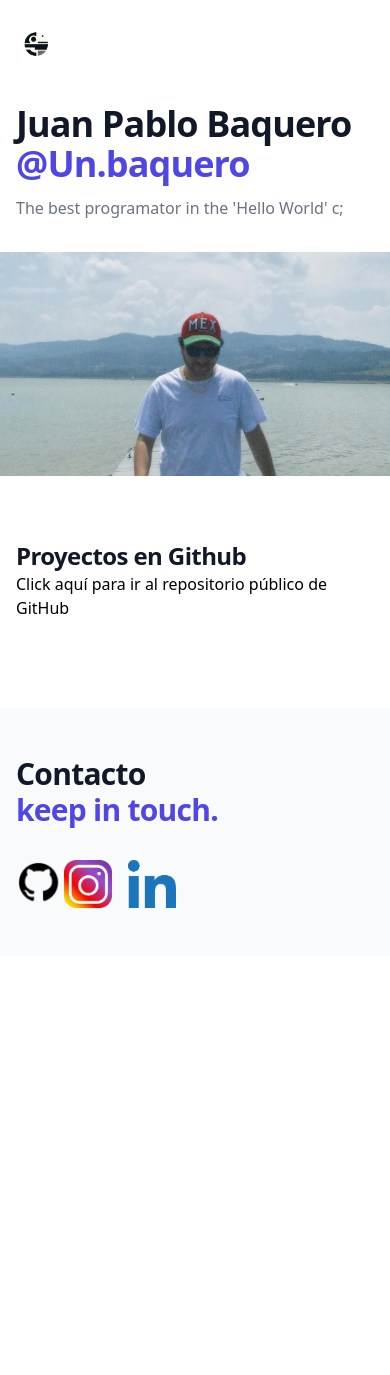
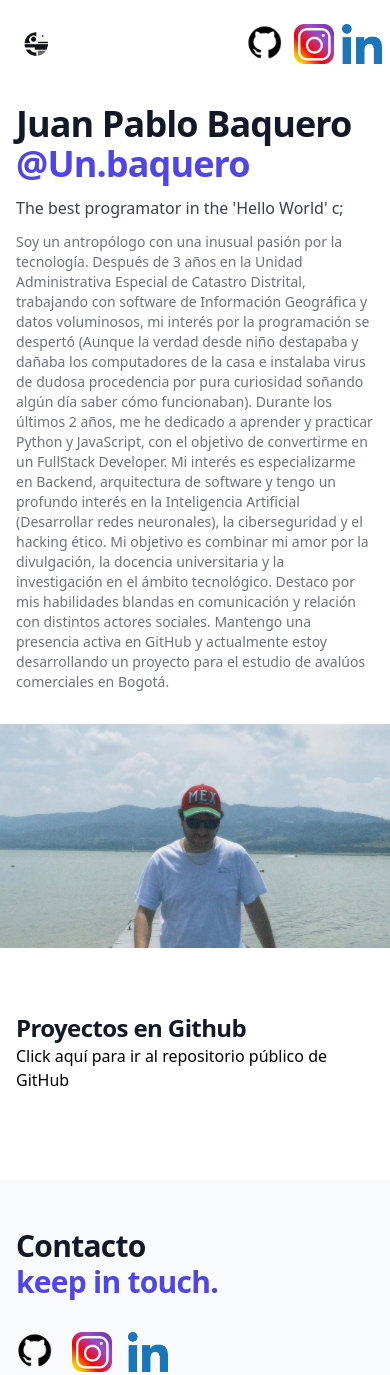
Before and after one commit to JuanBaquero99/Portafolio-Unbaquero, a plain HTML site: page index.html in a window 390 px wide. Before the commit the page ends 956 px from the top, so only its background shows below. Drawn offline with nearby package versions, Linux system fonts and the light colour scheme; no server answers.

Commit message:
Se actualiza biográfia

```diff
--- a/index.html
+++ b/index.html
@@ -1,12 +1,11 @@
-<!doctype html>
-<html>
+<!DOCTYPE html>
+<html lang="es">
 
 <head>
   <meta charset="UTF-8">
   <meta name="viewport" content="width=device-width, initial-scale=1.0">
   <title>Portafolio Juan Pablo Baquero</title>
-  <script src="https://cdn.tailwindcss.com"></script>
-  <script defer src="./assets/main.js"></script>
+  <link href="https://cdn.jsdelivr.net/npm/tailwindcss@2.2.19/dist/tailwind.min.css" rel="stylesheet">
   <style>
     /* Estilos para resaltar el enlace al pasar el cursor */
     .github-link {
@@ -20,10 +19,15 @@
     .github-link:active {
       color: #805ad5; /* Cambio de color al hacer clic */
     }
+
+    /* Estilos para los logos de redes sociales */
+    .social-icon {
+      height: 2.5rem;
+      width: 2.5rem;
+    }
   </style>
 </head>
 
-<body>
 <body>
   <div class="relative bg-white overflow-hidden">
     <div class="max-w-7xl mx-auto">
@@ -34,18 +38,33 @@
         </svg>
         <div>
           <div class="relative pt-6 px-4 sm:px-6 lg:px-8">
-              <nav class="relative flex items-center justify-between sm:h-10 lg:justify-start" aria-label="Global">
+            <nav class="relative flex items-center justify-between sm:h-10 lg:justify-start"
+              aria-label="Global">
               <div class="flex items-center flex-grow flex-shrink-0 lg:flex-grow-0">
                 <div class="flex items-center justify-between w-full md:w-auto">
                   <a href="#">
                     <span class="sr-only">Portafolio Unbaquero</span>
-                      <img class="h-10 w-auto sm:h-20" src="./img/sinfondo.png">
+                    <img class="h-10 w-auto sm:h-20" src="./img/sinfondo.png" alt="Logo">
+                  </a>
+                  <div class="-mr-2 flex items-center md:hidden">
+                    <!-- Logos de redes sociales -->
+                    <a href="https://github.com/JuanBaquero99" class="text-gray-400 hover:text-gray-500">
+                      <img src="./img/github_PNG40.png" alt="Github" class="social-icon">
+                    </a>
+                    <a href="https://www.instagram.com/" class="ml-2 text-gray-400 hover:text-gray-500">
+                      <img src="./img/OIP.jpeg" alt="Instagram" class="social-icon">
+                    </a>
+                    <a href="https://www.linkedin.com/in/juan-pablo-baquero-davila-33aa74208/"
+                      class="ml-2 text-gray-400 hover:text-gray-500">
+                      <img src="./img/R.png" alt="Linkedin" class="social-icon">
                     </a>
                   </div>
                 </div>
+              </div>
               <div class="hidden md:block md:ml-10 md:pr-4 md:space-x-8">
-                  <!-- Aquí puedes agregar los enlaces de LinkedIn, Instagram y GitHub -->
-                  <a href="https://www.linkedin.com/in/juan-pablo-baquero-davila-33aa74208/" class="font-medium text-gray-500 hover:text-gray-900">LinkedIn</a>
+                <!-- Enlaces de redes sociales -->
+                <a href="https://www.linkedin.com/in/juan-pablo-baquero-davila-33aa74208/"
+                  class="font-medium text-gray-500 hover:text-gray-900">LinkedIn</a>
                 <a href="https://www.instagram.com/" class="font-medium text-gray-500 hover:text-gray-900">Instagram</a>
                 <a href="https://github.com/JuanBaquero99" class="font-medium text-gray-500 hover:text-gray-900">GitHub</a>
               </div>
@@ -58,9 +77,13 @@
               <span class="block xl:inline">Juan Pablo Baquero</span>
               <span class="block text-indigo-600 xl:inline">@Un.baquero</span>
             </h1>
-            <p
-              class="mt-3 text-base text-gray-500 sm:mt-5 sm:text-lg sm:max-w-xl sm:mx-auto md:mt-5 md:text-xl lg:mx-0">
+            <p class="mt-3 text-base text-gray-700 sm:mt-5 sm:text-lg sm:max-w-xl sm:mx-auto md:mt-5 md:text-xl lg:mx-0">
               The best programator in the 'Hello World' c;</p>
+
+              <p class="mt-3 text-sm md:text-base text-gray-500 sm:mt-5 sm:text-sm sm:max-w-xl sm:mx-auto md:mt-5 lg:mx-0">
+                Soy un antropólogo con una inusual pasión por la tecnología. Después de 3 años en la Unidad Administrativa Especial de Catastro Distrital, trabajando con software de Información Geográfica y datos voluminosos, mi interés por la programación se despertó (Aunque la verdad desde niño destapaba y dañaba los computadores de la casa e instalaba virus de dudosa procedencia por pura curiosidad soñando algún día saber cómo funcionaban). Durante los últimos 2 años, me he dedicado a aprender y practicar Python y JavaScript, con el objetivo de convertirme en un FullStack Developer. Mi interés es especializarme en Backend, arquitectura de software y tengo un profundo interés en la Inteligencia Artificial (Desarrollar redes neuronales), la ciberseguridad y el hacking ético. Mi objetivo es combinar mi amor por la divulgación, la docencia universitaria y la investigación en el ámbito tecnológico. Destaco por mis habilidades blandas en comunicación y relación con distintos actores sociales. Mantengo una presencia activa en GitHub y actualmente estoy desarrollando un proyecto para el estudio de avalúos comerciales en Bogotá.
+            </p>
+
           </div>
         </main>
       </div>
@@ -68,7 +91,6 @@
     <div class="lg:absolute lg:inset-y-0 lg:right-0 lg:w-1/2">
       <img class="h-56 w-full object-cover sm:h-72 md:h-96 lg:w-full lg:h-full"
         src="./img/WhatsApp Image 2024-04-28 at 11.07.01 PM.jpeg" alt="">
-    </div>
     </div>
   </div>
   <div class="bg-white">
@@ -81,22 +103,23 @@
     </div>
   </div>
   <div class="bg-gray-50">
-        <!-- Este es el contenedor donde se insertarán dinámicamente los proyectos -->
-      </div>
-    </div>
-  </div>
-  <div class="bg-gray-50">
     <div class="max-w-7xl mx-auto py-12 px-4 sm:px-6 lg:py-16 lg:px-8 lg:flex lg:items-center lg:justify-between">
       <h2 class="text-3xl font-extrabold tracking-tight text-gray-900 sm:text-4xl">
         <span class="block">Contacto</span>
         <span class="block text-indigo-600">keep in touch.</span>
       </h2>
       <div class="mt-8 flex lg:mt-0 lg:flex-shrink-0">
-        <!-- Nuevo logo 1 -->
-        <img src="./img/github_PNG40.png" alt="Github" class="h-12 w-12">
-        <!-- Nuevo logo 2 -->
-        <img src="./img/OIP.jpeg" alt="Instagram" class="h-12 w-12">
-        <img src="./img/R.png" alt="Linkedin" class="h-12 w-12 ml-4"> <!-- Nueva imagen con ml-4 -->
+        <!-- Logos de redes sociales -->
+        <a href="https://github.com/JuanBaquero99" class="mr-4" target="_blank" rel="noopener noreferrer">
+          <img src="./img/github_PNG40.png" alt="Github" class="social-icon">
+        </a>
+        <a href="https://www.instagram.com/" class="mr-4" target="_blank" rel="noopener noreferrer">
+          <img src="./img/OIP.jpeg" alt="Instagram" class="social-icon">
+        </a>
+        <a href="https://www.linkedin.com/in/juan-pablo-baquero-davila-33aa74208/"
+          class="mr-4" target="_blank" rel="noopener noreferrer">
+          <img src="./img/R.png" alt="Linkedin" class="social-icon">
+        </a>
       </div>
     </div>
   </div>
```
Lines whose indentation alone changed are shown as unchanged.
